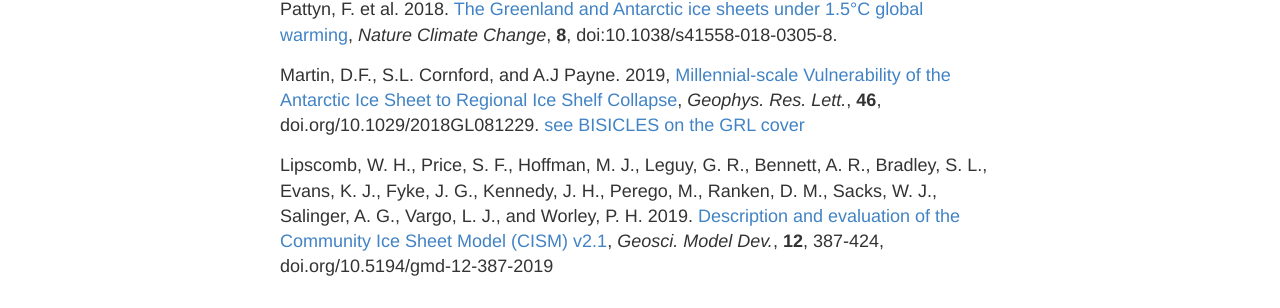
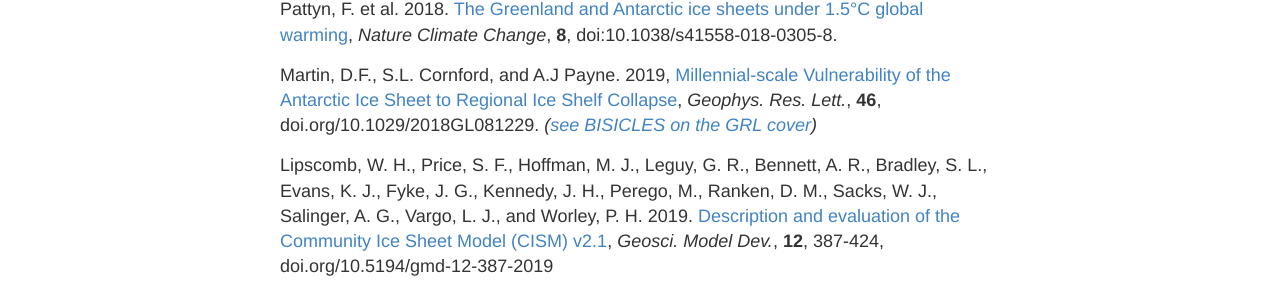
Before and after one commit to SLE-E3SM/SLE-E3SM.github.io, a Jekyll site: the page built from publications.md, in a window 1280 px wide. Shown: the part 766-1074 px from the top of the page. Built offline with Jekyll 4.4.1, drawn with Linux system fonts in a browser that asks for light colours.

Commit message:
Update publications.md

```diff
--- a/publications.md
+++ b/publications.md
@@ -14,6 +14,6 @@ Hoffman, M. J., M. Perego, S. F. Price, W. H. Lipscomb, T. Zhang, D. Jacobsen, I
 
 Pattyn, F. et al. 2018. [The Greenland and Antarctic ice sheets under 1.5°C global warming](https://doi.org/10.1038/s41558-018-0305-8), *Nature Climate Change*, **8**, doi:10.1038/s41558-018-0305-8.
 
-Martin, D.F., S.L. Cornford, and A.J Payne. 2019, [Millennial‐scale Vulnerability of the Antarctic Ice Sheet to Regional Ice Shelf Collapse](https://agupubs.onlinelibrary.wiley.com/doi/10.1029/2018GL081229), *Geophys. Res. Lett.*, **46**, doi.org/10.1029/2018GL081229. [see BISICLES on the GRL cover](https://agupubs.onlinelibrary.wiley.com/doi/pdf/10.1002/grl.57643)
+Martin, D.F., S.L. Cornford, and A.J Payne. 2019, [Millennial‐scale Vulnerability of the Antarctic Ice Sheet to Regional Ice Shelf Collapse](https://agupubs.onlinelibrary.wiley.com/doi/10.1029/2018GL081229), *Geophys. Res. Lett.*, **46**, doi.org/10.1029/2018GL081229. *([see BISICLES on the GRL cover](https://agupubs.onlinelibrary.wiley.com/doi/pdf/10.1002/grl.57643))*
 
 Lipscomb, W. H., Price, S. F., Hoffman, M. J., Leguy, G. R., Bennett, A. R., Bradley, S. L., Evans, K. J., Fyke, J. G., Kennedy, J. H., Perego, M., Ranken, D. M., Sacks, W. J., Salinger, A. G., Vargo, L. J., and Worley, P. H. 2019. [Description and evaluation of the Community Ice Sheet Model (CISM) v2.1](https://www.geosci-model-dev.net/12/387/2019/), *Geosci. Model Dev.*, **12**, 387-424, doi.org/10.5194/gmd-12-387-2019
```
